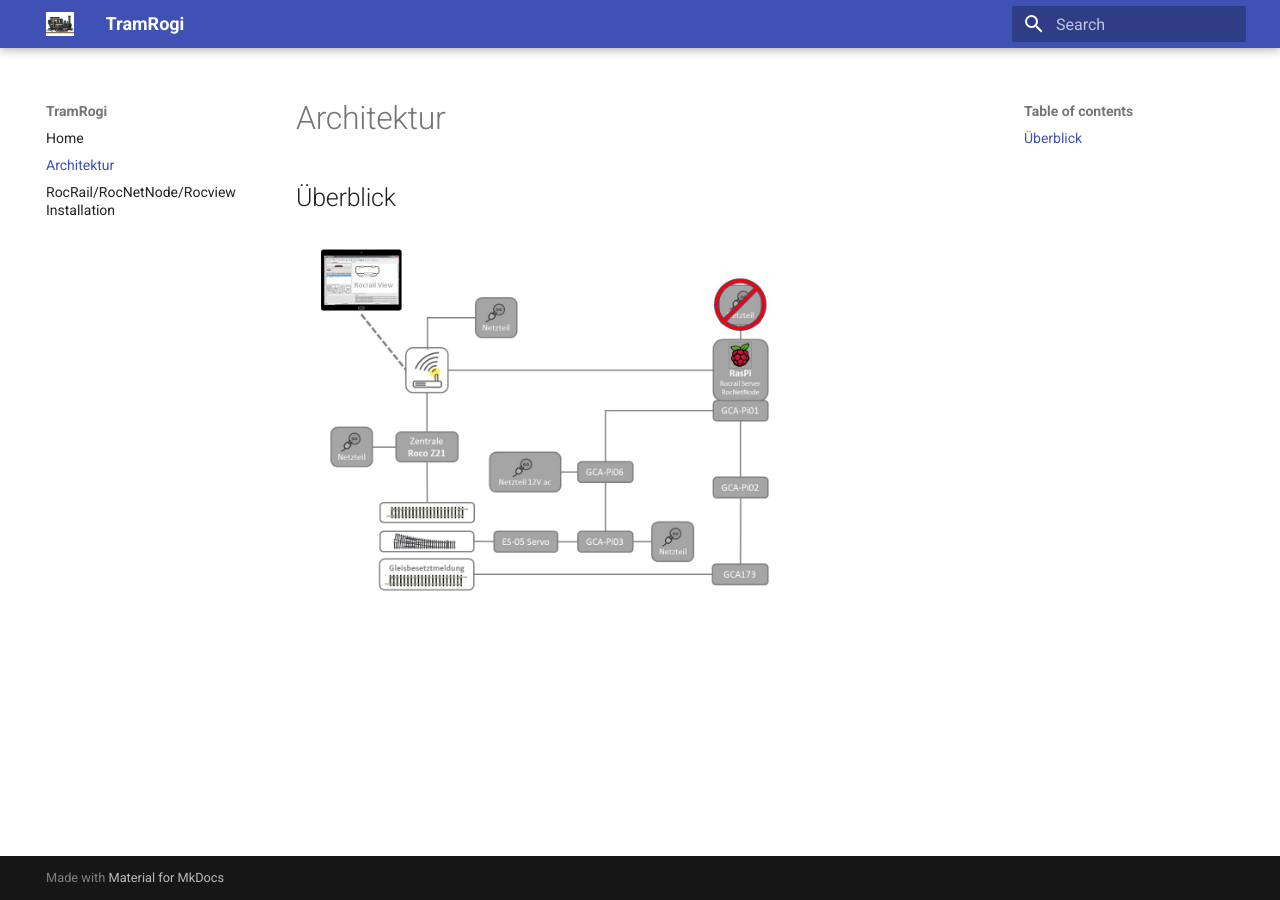
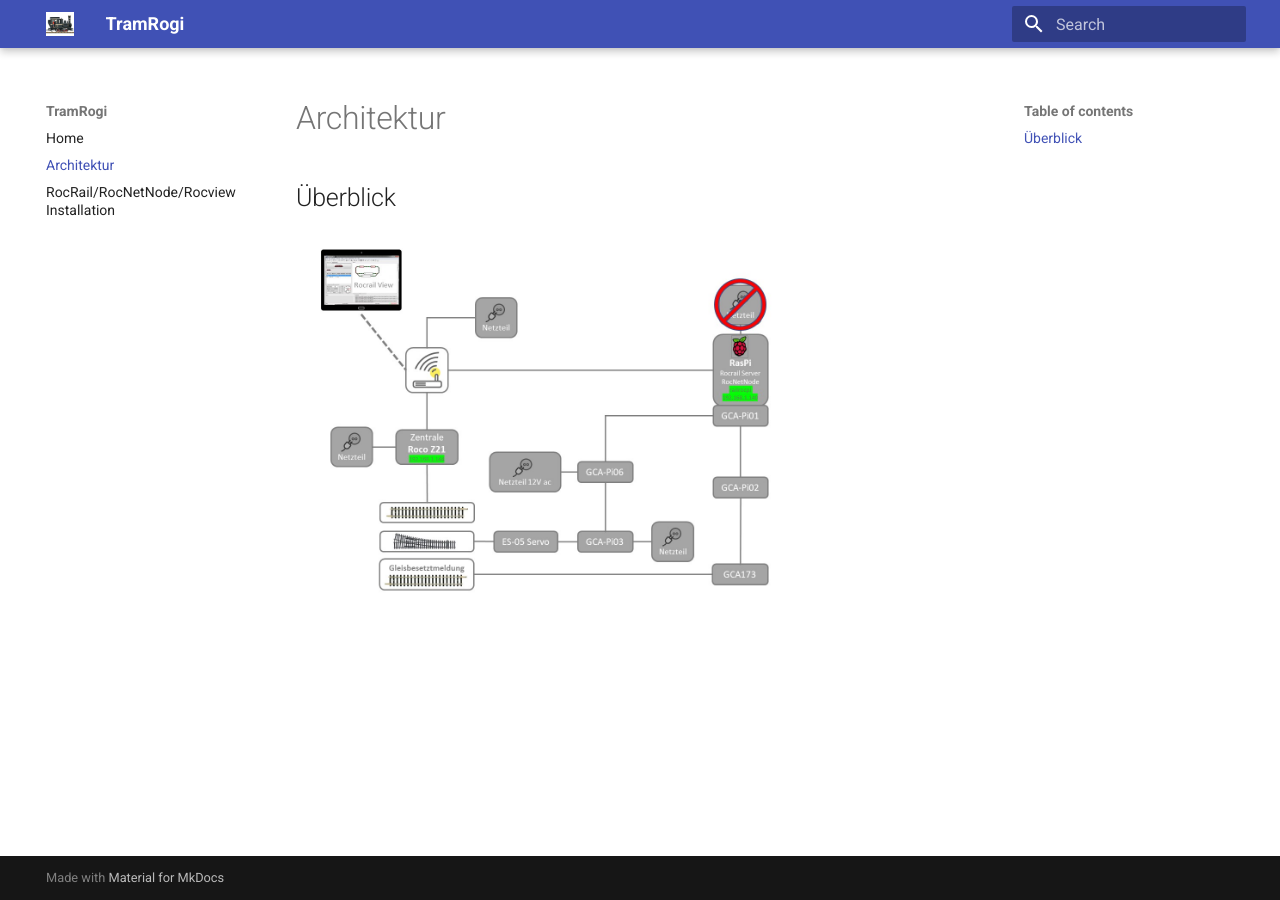
Before and after one commit to rogerknop/mkdocs_moba, an MkDocs documentation site: the page built from docs/architektur/index.md, in a window 1280 px wide. Built offline with MkDocs 1.6.1 and Material for MkDocs 9.7.7, drawn with Linux system fonts in a browser that asks for light colours.

```diff
--- a/docs/architektur/index.md
+++ b/docs/architektur/index.md
@@ -1,3 +1,3 @@
 # Architektur
 ## Überblick
-<a href="../img/ppt/Architektur.jpg" target="_blank">![Architektur](../img/ppt/Architektur.jpg)</a>
+<a href="../img/ppt/Architektur_inkl_IP.jpg" target="_blank">![Architektur](../img/ppt/Architektur_inkl_IP.jpg)</a>
```
Also changed, not shown: 1 other file.
